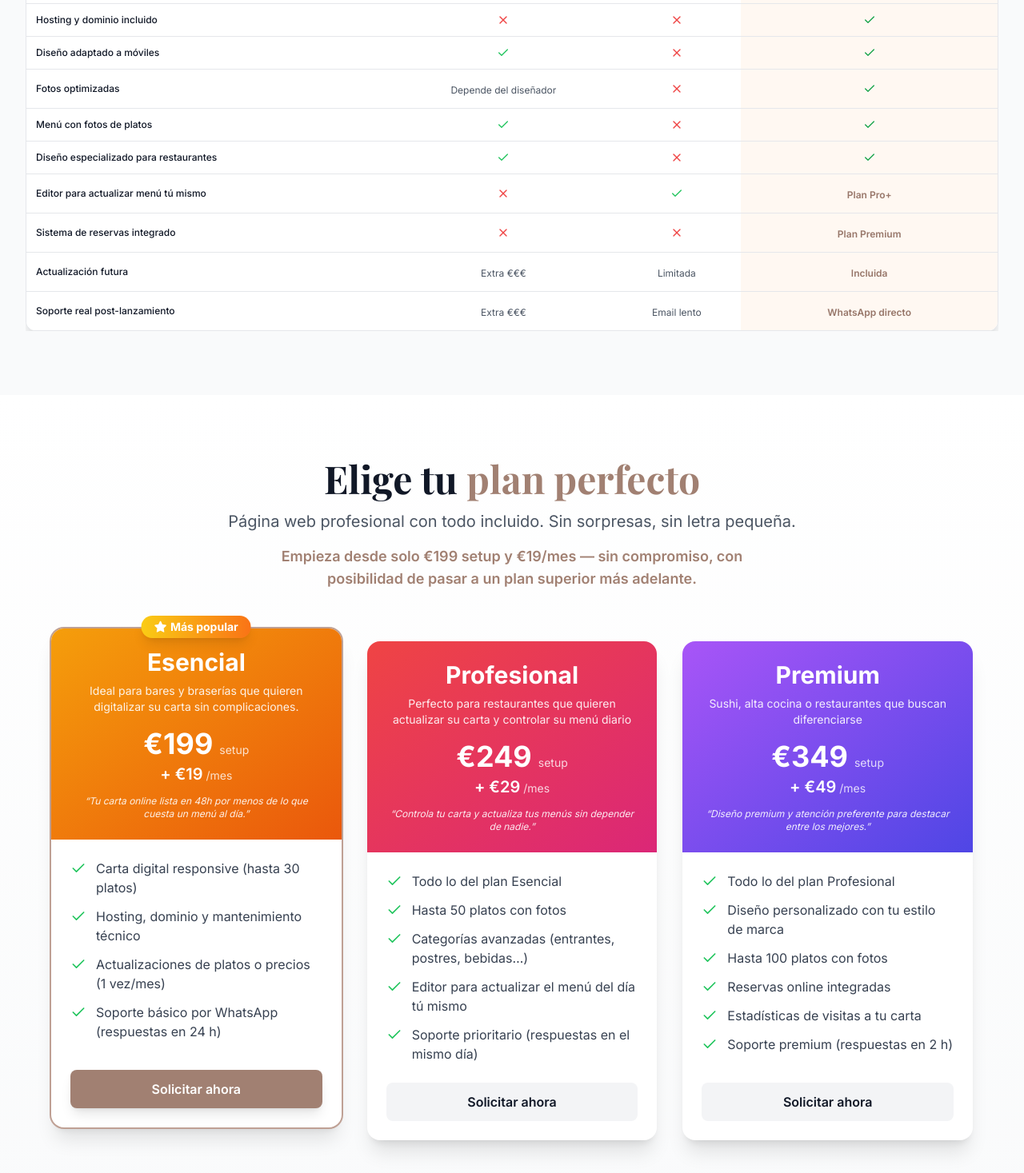
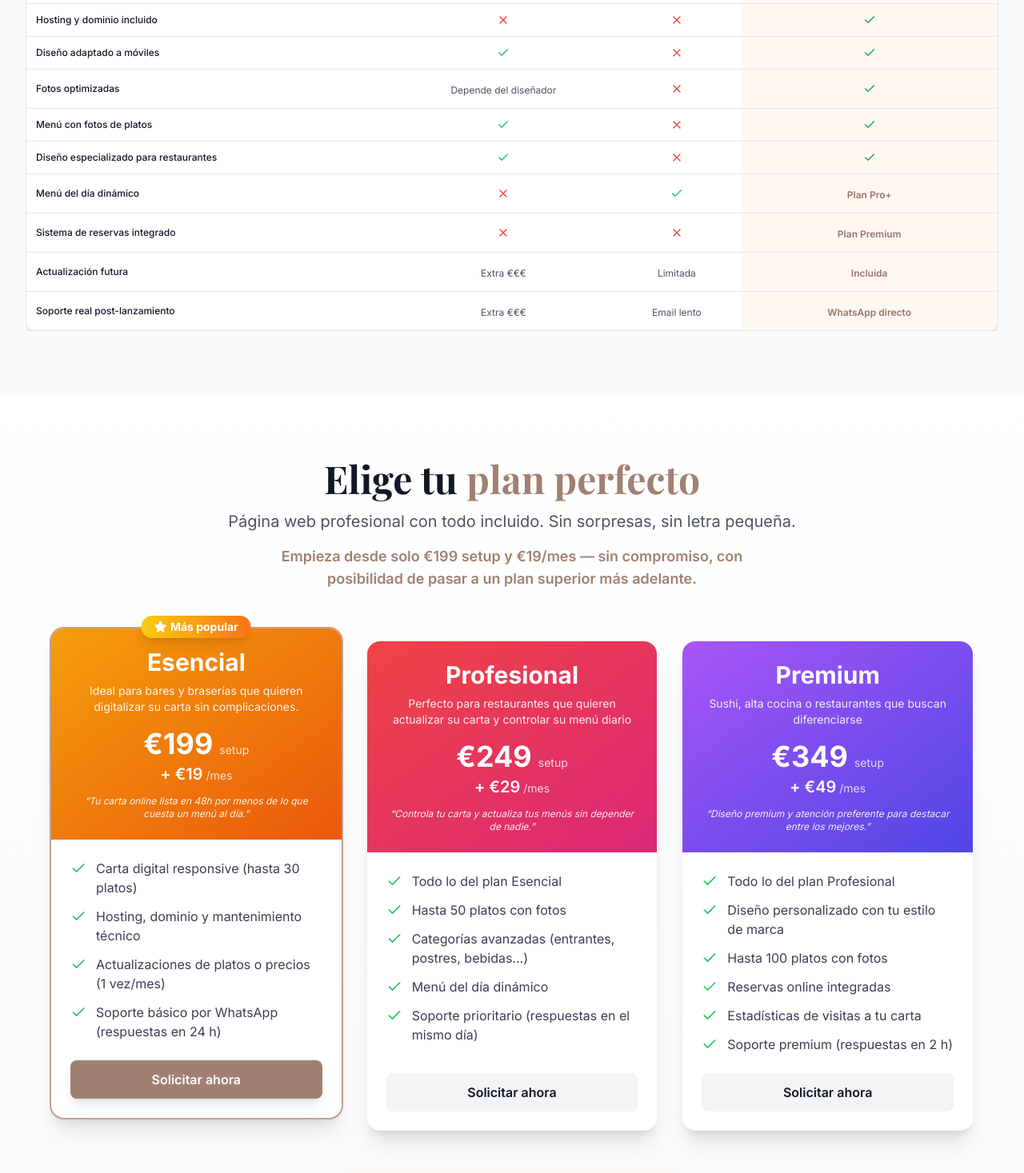
Before and after one commit to ivanprocessdynamics/menuexpress, a Next.js app: page / in a window 1280 px wide. Shown: the part 2586-4053 px from the top of the page at 80% size. Built offline with nearby package versions, Linux system fonts and the light colour scheme; a web font is replaced by a local one.

Commit message:
Update pricing and comparison: change 'Editor' text to 'Menú del día dinámico'

```diff
--- a/components/Comparison.tsx
+++ b/components/Comparison.tsx
@@ -19,7 +19,7 @@ export default function Comparison() {
     { label: 'Fotos optimizadas', custom: true, scratch: 'Depende del diseñador', generic: false },
     { label: 'Menú con fotos de platos', custom: true, scratch: true, generic: false },
     { label: 'Diseño especializado para restaurantes', custom: true, scratch: true, generic: false },
-    { label: 'Editor para actualizar menú tú mismo', custom: 'Plan Pro+', scratch: false, generic: true },
+    { label: 'Menú del día dinámico', custom: 'Plan Pro+', scratch: false, generic: true },
     { label: 'Sistema de reservas integrado', custom: 'Plan Premium', scratch: false, generic: false },
     { label: 'Actualización futura', custom: 'Incluida', scratch: 'Extra €€€', generic: 'Limitada' },
     { label: 'Soporte real post-lanzamiento', custom: 'WhatsApp directo', scratch: 'Extra €€€', generic: 'Email lento' },
--- a/components/Pricing.tsx
+++ b/components/Pricing.tsx
@@ -37,7 +37,7 @@ export default function Pricing() {
         'Todo lo del plan Esencial',
         'Hasta 50 platos con fotos',
         'Categorías avanzadas (entrantes, postres, bebidas…)',
-        'Editor para actualizar el menú del día tú mismo',
+        'Menú del día dinámico',
         'Soporte prioritario (respuestas en el mismo día)',
       ],
       gradient: 'from-red-500 to-pink-600',
```
